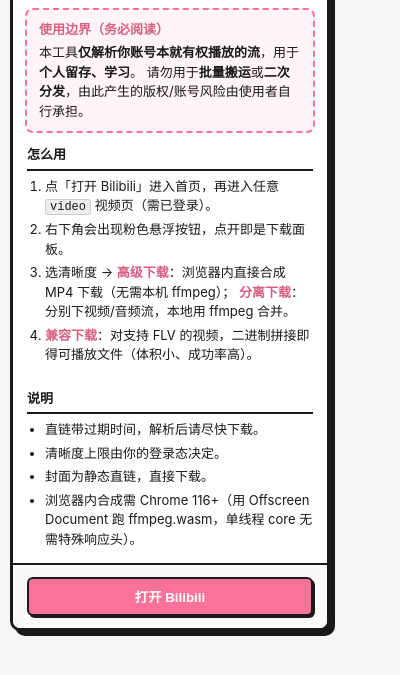
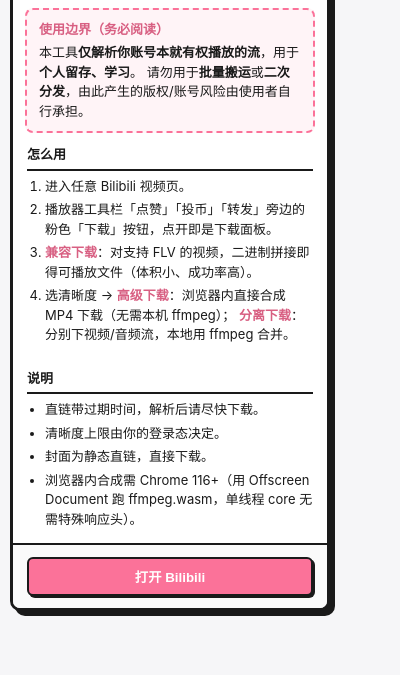
Before and after one commit to c-yyy/bili-mux, a browser extension: page popup.html in a window 400 px wide. Shown: the part 67-742 px from the top of the page. Drawn offline with Linux system fonts and the light colour scheme.

Commit message:
docs(popup): 怎么用第1/2条重写、3/4调换、版本号升 v1.1.0
- 怎么用第1条改为「进入任意 Bilibili 视频页」
- 第2条改为「播放器工具栏点赞/投币/转发旁粉色下载按钮，点开即面板」
- 兼容下载(原3)与高级下载(原4)互换顺序
- 右上角版本号改 v1.1.0（manifest 已为 1.1.0，popup.js 从 manifest 读取）

```diff
--- a/popup.html
+++ b/popup.html
@@ -10,7 +10,7 @@
   <div class="card">
     <header class="head">
       <div class="logo">哔哩喵<span class="tag">Bili-Mux</span></div>
-      <div class="ver" id="ver">v1.0.0</div>
+      <div class="ver" id="ver">v1.1.0</div>
     </header>
 
     <section class="notice">
@@ -22,12 +22,12 @@
     <section class="block">
       <h3>怎么用</h3>
       <ol>
-        <li>点「打开 Bilibili」进入首页，再进入任意 <code>video</code> 视频页（需已登录）。</li>
-        <li>右下角会出现粉色悬浮按钮，点开即是下载面板。</li>
+        <li>进入任意 Bilibili 视频页。</li>
+        <li>播放器工具栏「点赞」「投币」「转发」旁边的粉色「下载」按钮，点开即是下载面板。</li>
+        <li><b>兼容下载</b>：对支持 FLV 的视频，二进制拼接即得可播放文件（体积小、成功率高）。</li>
         <li>选清晰度 →
           <b>高级下载</b>：浏览器内直接合成 MP4 下载（无需本机 ffmpeg）；
           <b>分离下载</b>：分别下视频/音频流，本地用 ffmpeg 合并。</li>
-        <li><b>兼容下载</b>：对支持 FLV 的视频，二进制拼接即得可播放文件（体积小、成功率高）。</li>
       </ol>
     </section>
 
```
